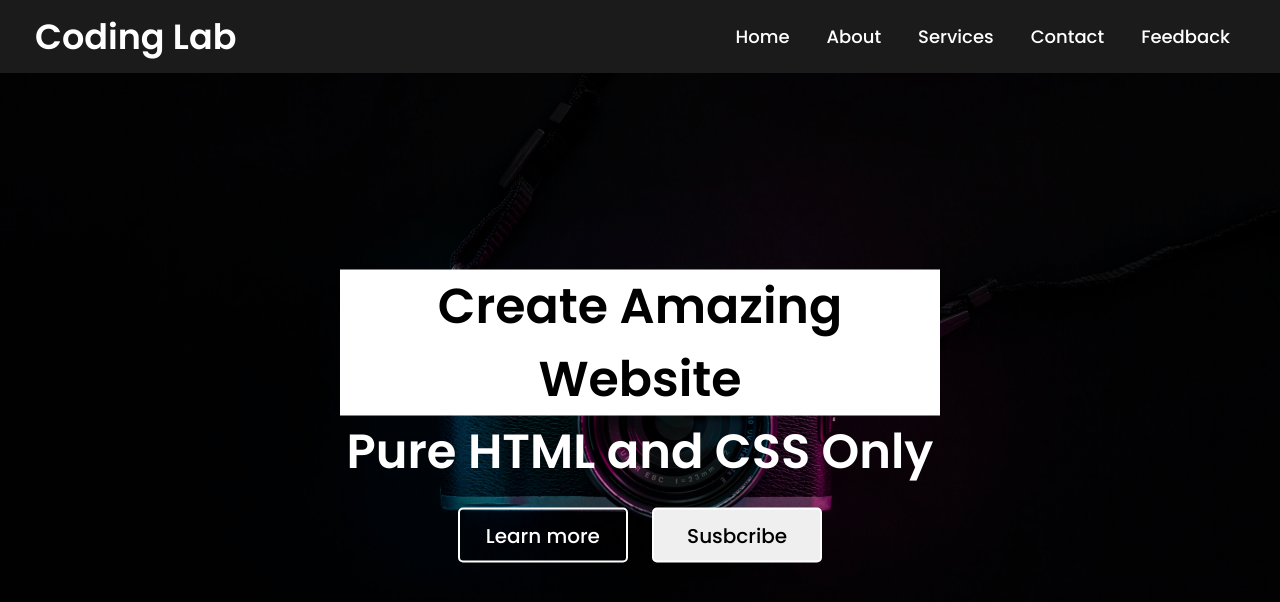
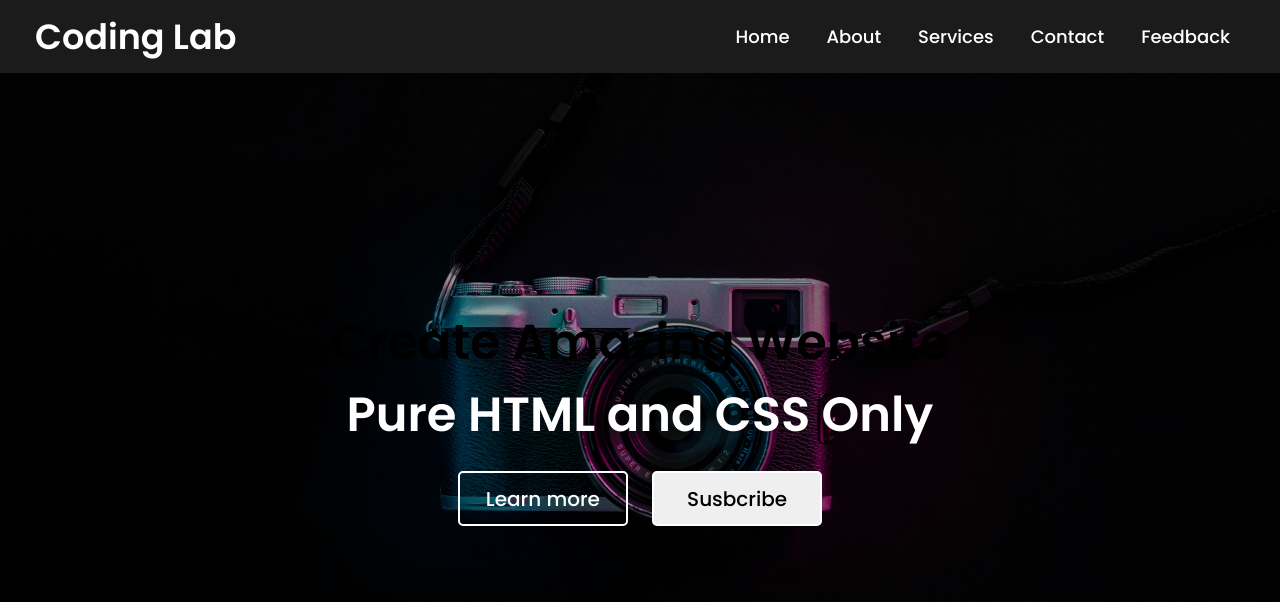
Before and after one commit to charlieboy5360/Charlie, a plain HTML site: page index.html in a window 1280 px wide. Drawn offline with Linux system fonts and the light colour scheme.

Commit message:
Update simple.css

```diff
--- a/simple.css
+++ b/simple.css
@@ -77,6 +77,7 @@ nav .menu {
     position: absolute;
     top: 52%;
     left: 50%;
+    width:100%;
     transform: translate(-50%, -50%);
     padding: 0 20px;
     text-align: center;
@@ -86,7 +87,7 @@ nav .menu {
     color: #000;
     font-size: 49px;
     font-weight: 600;
-    background: #fff;
+
 }
 
 .center .sub_title {
```
